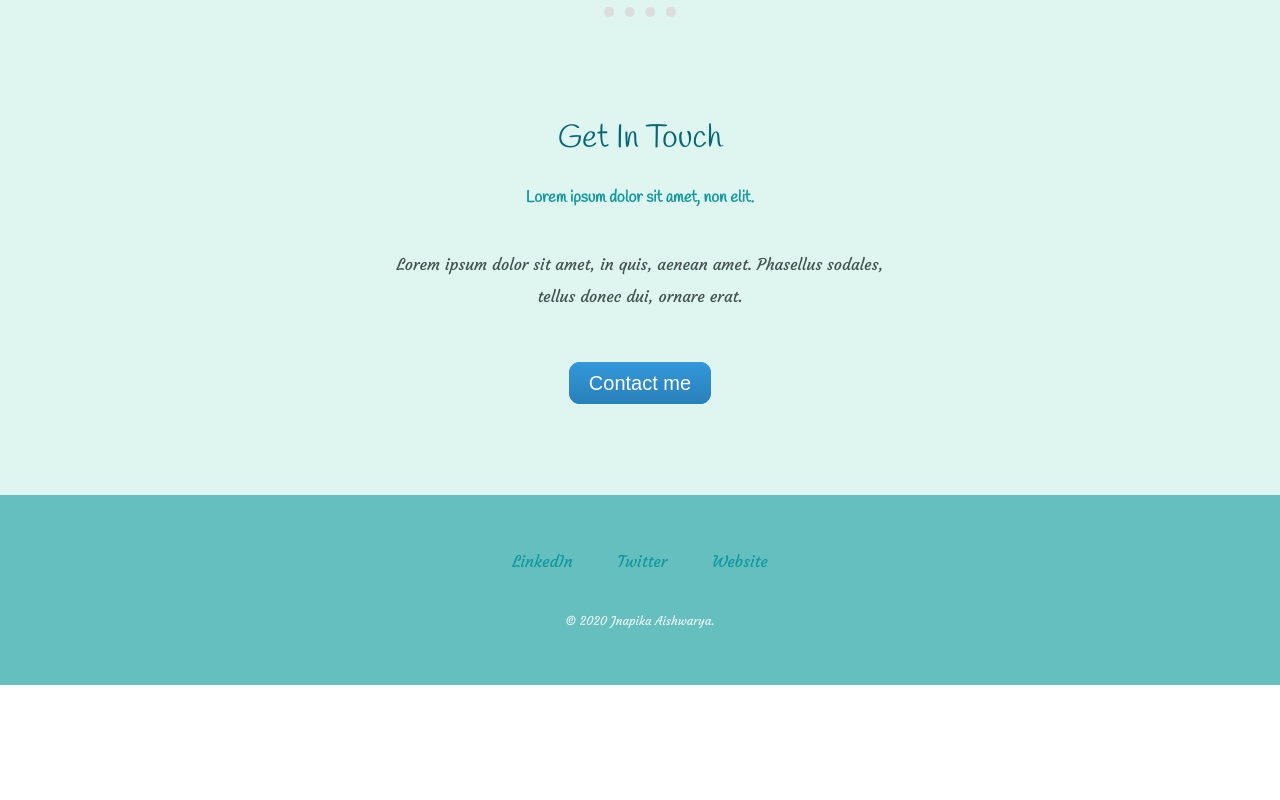
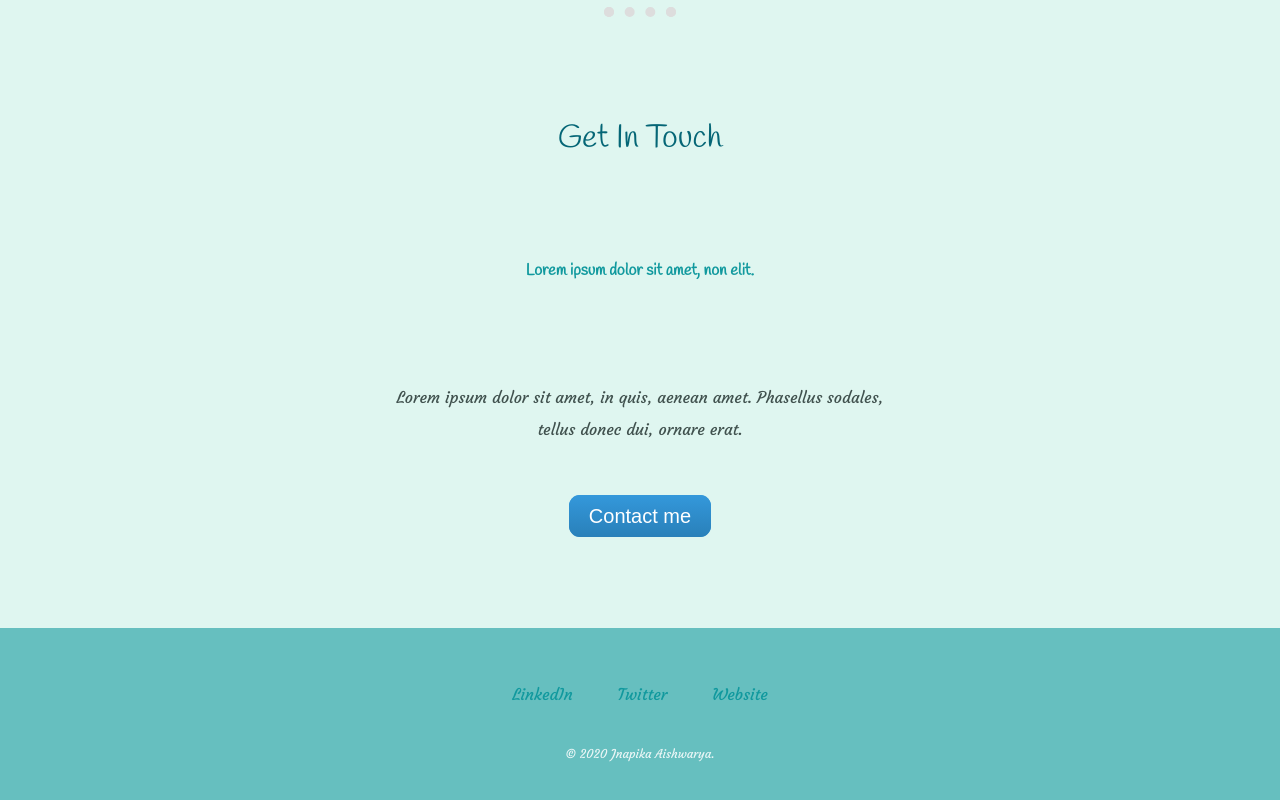
Before and after one commit to Jnapika21/website, a plain HTML site: page index.html in a window 1280 px wide. Shown: the part 1969-2769 px from the top of the page. Before the commit the page ends 2654 px from the top, so only its background shows below. Drawn offline with Linux system fonts and the light colour scheme.

Commit message:
update styles.css contact

```diff
--- a/css/styles.css
+++ b/css/styles.css
@@ -93,7 +93,7 @@ padding: 50px 0 20px;
 }
 .contact-sub{
   width:50%;
-  margin: auto;
+  margin: 100px auto 100px auto;
 }
 .btn {
   background: #3498db;
```
